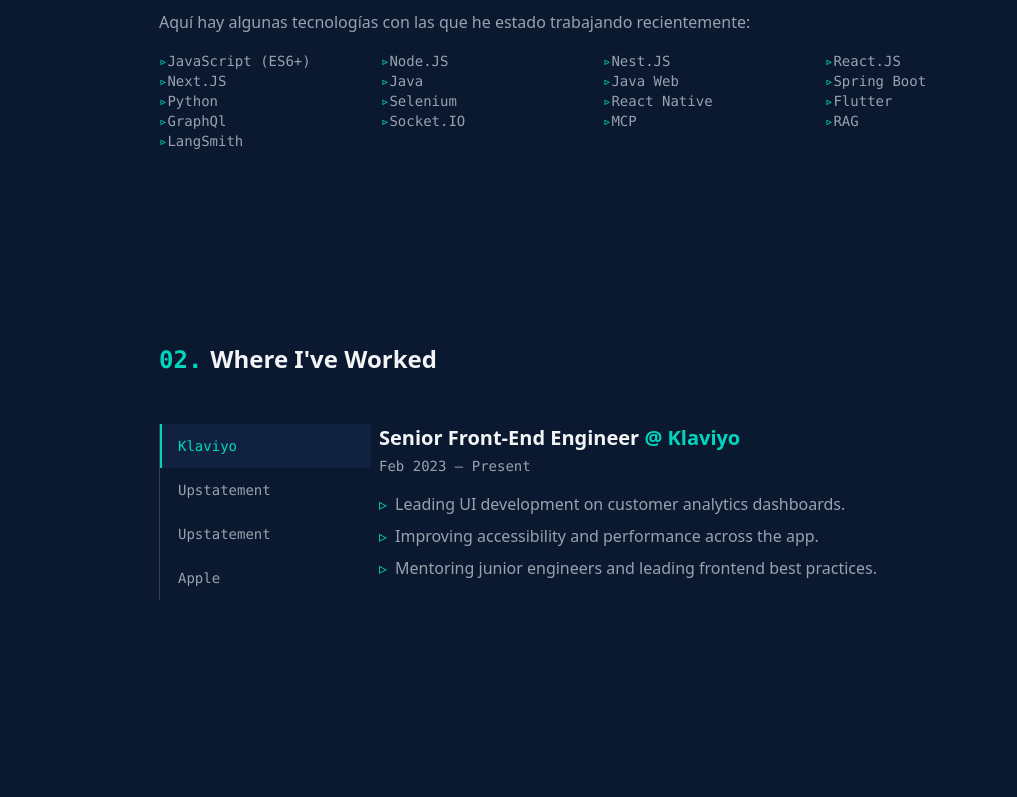
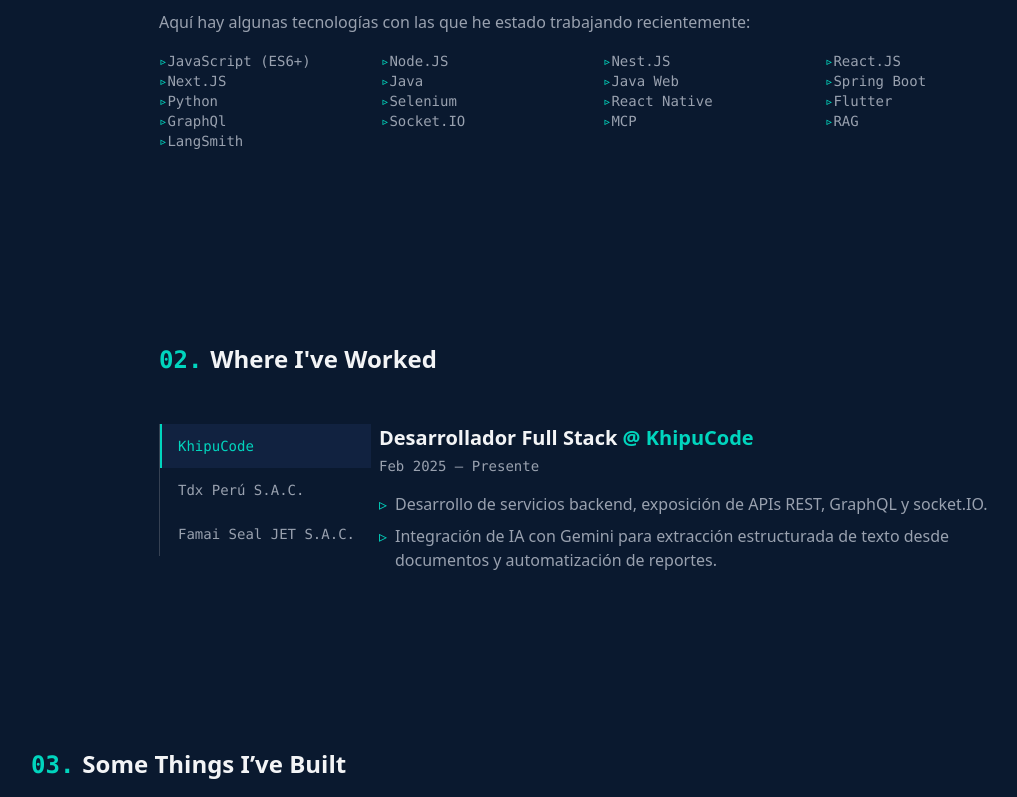
Before and after one commit to rcentenoc/fabricio.portfolio, a React (Vite) app: page / in a window 1280 px wide. Shown: the part 1132-1929 px from the top of the page, without its empty margins (57-1074 px from the left). Built offline with nearby package versions, Linux system fonts and the light colour scheme.

Commit message:
Update Experience and Hero sections with new job details and improved description

```diff
--- a/src/sections/Experience.jsx
+++ b/src/sections/Experience.jsx
@@ -3,49 +3,35 @@
 
 const experiences = [
     {
-        company: 'Klaviyo',
-        position: 'Senior Front-End Engineer',
-        range: 'Feb 2023 – Present',
+        company: 'KhipuCode',
+        position: 'Desarrollador Full Stack',
+        range: 'Feb 2025 – Presente',
         description: [
-            'Leading UI development on customer analytics dashboards.',
-            'Improving accessibility and performance across the app.',
-            'Mentoring junior engineers and leading frontend best practices.'
+            'Desarrollo de servicios backend, exposición de APIs REST, GraphQL y socket.IO.',
+            'Integración de IA con Gemini para extracción estructurada de texto desde documentos y automatización de reportes.',
         ],
-        url: 'https://www.klaviyo.com'
+        url: 'https://backup.khipucode.com/'
     },
     {
-        company: 'Upstatement',
-        position: 'Front-End Developer',
+        company: 'Tdx Perú S.A.C.',
+        position: 'Desarrollador Back-End',
+        range: 'Feb 2022 – Abr 2024',
+        description: [
+            'Desarrollo de aplicativo móvil en React Native para asistencia en traducciones, integrando API de DeepL.',
+            'Refactorización de sistema de gestión documental desarrollado.',
+        ],
+        url: 'https://tdxperu.com/'
+    },
+    {
+        company: 'Famai Seal JET S.A.C.',
+        position: 'Practicante de Desarrollo Web',
         range: 'Jan 2021 – Jan 2023',
         description: [
-            'Worked with a cross-functional team to build custom web apps.',
-            'Built reusable components and utilities with React and Tailwind.',
-            'Collaborated with designers to create pixel-perfect UIs.'
+            'Desarrollo de un sistema de control de asistencia para empleados utilizando React.js, Node.js y SQL Server.',
+            'estión de mantenimiento de software y hardware bajo estándares ISO 9001'
         ],
-        url: 'https://www.upstatement.com'
+        url: 'https://famaisealjet.com/'
     },
-    {
-        company: 'Upstatement',
-        position: 'Front-End Developer',
-        range: 'Jan 2021 – Jan 2023',
-        description: [
-            'Worked with a cross-functional team to build custom web apps.',
-            'Built reusable components and utilities with React and Tailwind.',
-            'Collaborated with designers to create pixel-perfect UIs.'
-        ],
-        url: 'https://www.upstatement.com'
-    },
-    {
-        company: 'Apple',
-        position: 'Software Engineering Intern',
-        range: 'May 2020 – Aug 2020',
-        description: [
-            'Contributed to internal tools used across engineering teams.',
-            'Helped refactor legacy code into modular, testable components.',
-            'Delivered a full-featured admin dashboard under tight deadlines.'
-        ],
-        url: 'https://www.apple.com'
-    }
 ];
 
 export default function Experience() {
--- a/src/sections/Hero.jsx
+++ b/src/sections/Hero.jsx
@@ -14,7 +14,7 @@
 
                 <p className="text-gray-400 text-base md:text-lg leading-relaxed mb-10">
                     Soy ingeniero full-stack especializado en desarrollar aplicaciones y sitios web. Actualmente, me enfoco en
-                    crear productos accesibles orientados a gestores <span className="text-teal-400">Inteligencia Artificial</span>.
+                    crear productos accesibles orientados a gestores de <span className="text-teal-400">Inteligencia Artificial</span>.
                 </p>
 
                 <a
```
